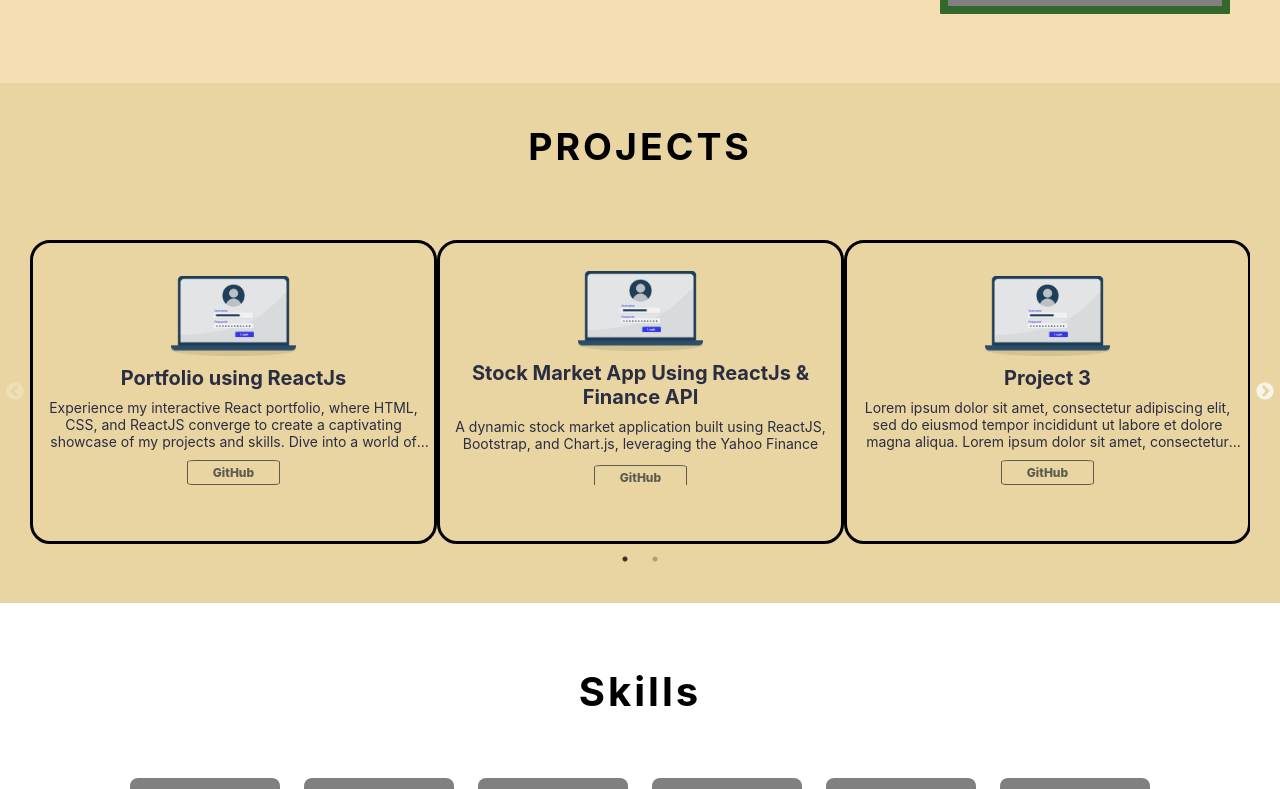
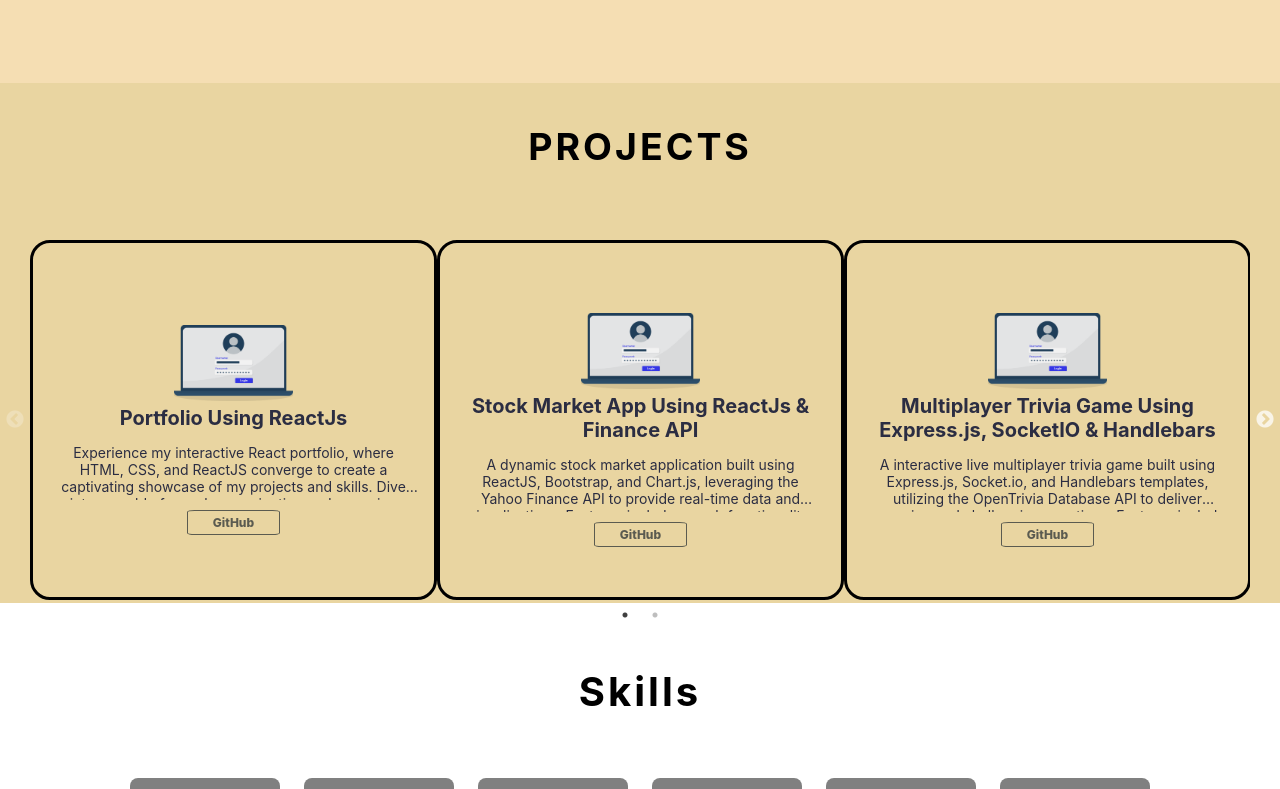
Before and after one commit to BryanGonsalves/personal-portfolio, a React (Create React App) app in the folder portfolio/: page / in a window 1280 px wide. Shown: the part 1273-2062 px from the top of the page. Built offline with nearby package versions, Linux system fonts and the light colour scheme.

Commit message:
Added live trivia game project

```diff
--- a/portfolio/src/App.css
+++ b/portfolio/src/App.css
@@ -181,7 +181,7 @@
 .about .about-img .about-img-wrapper {
   padding: 15px;
   margin-left: 300px;
-  margin-top: 30px;
+  margin-top: 10px;
   height: auto;
   max-width: 400px;
   position: relative;
@@ -195,7 +195,7 @@
 }
 .about .about-img .about-img-wrapper img:hover {
   box-shadow: 0px 2px 10px green;
-  transform: translate(-5px, -5px);
+  transform: translate(-1px, -1px);
 }
 /* End About Section  */
 /* Projects section */
@@ -215,7 +215,7 @@
 }
 .projects-container .project {
   position: relative;
-  height: 38vh;
+  height: 45vh; /* Increased height */
   border: 0.3rem solid black;
   border-radius: 20px;
   margin: 0 1rem 0 0;
@@ -223,6 +223,7 @@
   flex-direction: column;
   justify-content: flex-start;
   align-items: center;
+  padding: 0.5rem; /* Reduced padding */
 }
 .projects-container .project .content {
   position: relative;
@@ -230,11 +231,13 @@
   flex-direction: column;
   justify-content: center;
   margin-top: 1.2rem;
-  height: 85%;
-  border-radius: 15px;
+  height: 100%; /* Adjusted height to fill the project card */
+  width: 100%; /* Ensure content takes full width */
+  border-radius: 10px;
   transition: all 0.5s;
   cursor: auto;
   overflow: hidden;
+  padding: 0.5rem; /* Reduced padding */
 }
 .content:hover {
   transform: translate(0, -10px);
@@ -244,27 +247,27 @@
   display: block;
   padding-top: 10%;
 }
-.projects-container .project .content img{
+.projects-container .project .content img {
   display: block;
   margin: 0 auto;
   width: 31%;
 }
 .name {
   color: #2b2d42;
-  margin: 10px 0;
+  margin: 5px 0; /* Reduced margin */
   font-size: 1.6rem;
   margin-bottom: -0.5rem;
 }
 .description {
   color: #2b2d42;
   font-size: 1.9rem;
-  padding: 0rem 1rem;
+  padding: 0.5rem 1rem; /* Reduced padding */
   margin-bottom: 1.5rem;
 }
 .description-min {
   color: #2b2d42;
   font-size: 1.9rem;
-  padding: 0rem 1rem;
+  padding: 0.5rem 1rem; /* Reduced padding */
   margin-bottom: 1.5rem;
   overflow: hidden;
   text-overflow: ellipsis;
@@ -284,222 +287,123 @@
 }
 .project-button:hover,
 .project-button:active,
-.project-button:focus{
+.project-button:focus {
   background-color: #ef233c;
   border-color: #ef233c;
   color: white;
 }
+
 @media (min-width: 500px) and (max-width: 650px) {
   .projects-container .project {
-    position: relative;
-    height: 38vh;
-    border: 0.3rem solid black;
-    border-radius: 20px;
-    margin: 0 1rem 0 0;
-    display: flex;
-    flex-direction: column;
-    justify-content: flex-start;
-    align-items: center;
+    height: 45vh; /* Increased height */
+    padding: 0.5rem; /* Reduced padding */
   }
   .projects-container .project .content {
-    position: relative;
-    display: flex;
-    flex-direction: column;
-    justify-content: center;
     margin-top: -1.2rem;
-    height: 88%;
-    border-radius: 15px;
-    transition: all 0.5s;
-    cursor: auto;
-    overflow: hidden;
+    height: 100%; /* Adjusted height to fill the project card */
+    padding: 0.5rem; /* Reduced padding */
   }
-  .projects-container .project .content img{
-    display: block;
-    margin: 0 auto;
+  .projects-container .project .content img {
     width: 31%;
   }
   .name {
-    color: #2b2d42;
-    margin: 10px 0;
     font-size: 1.4rem;
     margin-bottom: -0.5rem;
   }
   .description {
-    color: #2b2d42;
     font-size: 1.9rem;
-    padding: 0rem 1rem;
     margin-bottom: 1.2rem;
   }
   .description-min {
-    color: #2b2d42;
     font-size: 1.9rem;
-    padding: 0rem 1rem;
     margin-bottom: 1.2rem;
-    overflow: hidden;
-    text-overflow: ellipsis;
-    display: -webkit-box;
-    line-clamp: 3;
-    -webkit-line-clamp: 3;
-    -webkit-box-orient: vertical;
   }
   .project-button {
-    width: 8rem;
     font-size: 1.05rem;
-    font-weight: 800;
     padding: 3px 25px;
-    border: 1px solid rgba(30, 39, 46, 0.7);
-    border-radius: 8%;
-    color: rgba(30, 39, 46, 0.7);
   }
 }
+
 @media (min-width: 1000px) {
   .projects-container {
     padding: 3rem;
   }
   .projects-container .project {
-    position: relative;
-    height: 38vh;
-    border: 0.3rem solid black;
-    border-radius: 20px;
-    margin: 0 1rem 0 0;
-    display: flex;
-    flex-direction: column;
-    justify-content: flex-start;
-    align-items: center;
+    height: 45vh; /* Increased height */
+    padding: 0.5rem; /* Reduced padding */
   }
   .projects-container .project .content {
-    position: relative;
-    display: flex;
-    flex-direction: column;
-    justify-content: center;
     margin-top: -1.2rem;
-    height: 85%;
-    border-radius: 15px;
-    transition: all 0.5s;
-    cursor: auto;
-    overflow: hidden;
+    height: 100%; /* Adjusted height to fill the project card */
+    padding: 0.5rem; /* Reduced padding */
   }
   .content:hover {
     transform: translate(0, -10px);
   }
   .content:before {
-    content: "";
-    display: block;
     padding-top: 10%;
   }
-  .projects-container .project .content img{
-    display: block;
-    margin: 0 auto;
+  .projects-container .project .content img {
     width: 31%;
   }
   .name {
-    color: #2b2d42;
-    margin: 10px 0;
     font-size: 2rem;
     margin-bottom: -0.5rem;
   }
   .description {
-    color: #2b2d42;
     font-size: 1.9rem;
-    padding: 0rem 1rem;
     margin-bottom: 1.5rem;
   }
   .description-min {
-    color: #2b2d42;
     font-size: 1.4rem;
-    padding: 0rem 1rem;
     margin-bottom: 1.5rem;
-    overflow: hidden;
-    text-overflow: ellipsis;
-    display: -webkit-box;
-    line-clamp: 3;
-    -webkit-line-clamp: 3;
-    -webkit-box-orient: vertical;
   }
   .project-button {
-    width: 8rem;
     font-size: 1.2rem;
-    font-weight: 800;
     padding: 4px 25px;
-    border: 1px solid rgba(30, 39, 46, 0.7);
-    border-radius: 8%;
-    color: rgba(30, 39, 46, 0.7);
   }
 }
+
 @media (min-width: 2000px) {
   .projects-container {
     padding: 3rem;
   }
   .projects-container .project {
-    position: relative;
-    height: 38vh;
-    border: 0.3rem solid black;
-    border-radius: 20px;
-    margin: 0 1rem 0 0;
-    display: flex;
-    flex-direction: column;
-    justify-content: flex-start;
-    align-items: center;
+    height: 45vh; /* Increased height */
+    padding: 0.5rem; /* Reduced padding */
   }
   .projects-container .project .content {
-    position: relative;
-    display: flex;
-    flex-direction: column;
-    justify-content: center;
     margin-top: -1.2rem;
-    height: 85%;
-    border-radius: 15px;
-    transition: all 0.5s;
-    cursor: auto;
-    overflow: hidden;
+    height: 100%; /* Adjusted height to fill the project card */
+    padding: 0.5rem; /* Reduced padding */
   }
   .content:hover {
     transform: translate(0, -10px);
   }
   .content:before {
-    content: "";
-    display: block;
     padding-top: 10%;
   }
-  .projects-container .project .content img{
-    display: block;
-    margin: 0 auto;
+  .projects-container .project .content img {
     width: 35%;
   }
   .name {
-    color: #2b2d42;
-    margin: 10px 0;
     font-size: 1.6rem;
     margin-bottom: -0.2rem;
   }
   .description {
-    color: #2b2d42;
     font-size: 1.2rem;
-    padding: 0rem 1rem;
     margin-bottom: 1.7rem;
   }
   .description-min {
-    color: #2b2d42;
     font-size: 1.2rem;
-    padding: 0rem 1rem;
     margin-bottom: 1.7rem;
-    overflow: hidden;
-    text-overflow: ellipsis;
-    display: -webkit-box;
-    line-clamp: 3;
-    -webkit-line-clamp: 3;
-    -webkit-box-orient: vertical;
   }
   .project-button {
-    width: 8rem;
     font-size: 1.4rem;
-    font-weight: 800;
     padding: 7px 25px;
-    border: 1px solid rgba(30, 39, 46, 0.7);
-    border-radius: 8%;
-    color: rgba(30, 39, 46, 0.7);
   }
 }
+
 /* Skills section */
 .skills {
   background-color: white;
--- a/portfolio/src/data/projects.json
+++ b/portfolio/src/data/projects.json
@@ -1,6 +1,6 @@
 [
     {
-        "name" : "Portfolio using ReactJs",
+        "name" : "Portfolio Using ReactJs",
         "description": "Experience my interactive React portfolio, where HTML, CSS, and ReactJS converge to create a captivating showcase of my projects and skills. Dive into a world of seamless navigation and engaging design, complemented by captivating animations and meticulous attention to detail.",
         "link" : "https://github.com/BryanGonsalves/personal-portfolio"
     },
@@ -10,9 +10,9 @@
         "link" : "https://github.com/BryanGonsalves/stock-market-app"
     },
     {
-        "name" : "Project 3",
-        "description" : "Lorem ipsum dolor sit amet, consectetur adipiscing elit, \nsed do eiusmod tempor incididunt ut labore et dolore magna aliqua. Lorem ipsum dolor sit amet, consectetur adipiscing elit, \nsed do eiusmod tempor incididunt ut labore et dolore magna aliqua.",
-        "link" : "https://github.com/"
+        "name" : "Multiplayer Trivia Game Using Express.js, SocketIO & Handlebars",
+        "description" : "A interactive live multiplayer trivia game built using Express.js, Socket.io, and Handlebars templates, utilizing the OpenTrivia Database API to deliver engaging and challenging questions. Features include real-time player interactions, a seamless user experience with live score updates, and an intuitive interface for both question display and answer submission.",
+        "link" : "https://github.com/BryanGonsalves/live-trivia-game"
     },
     {
         "name" : "Project 4",
```
